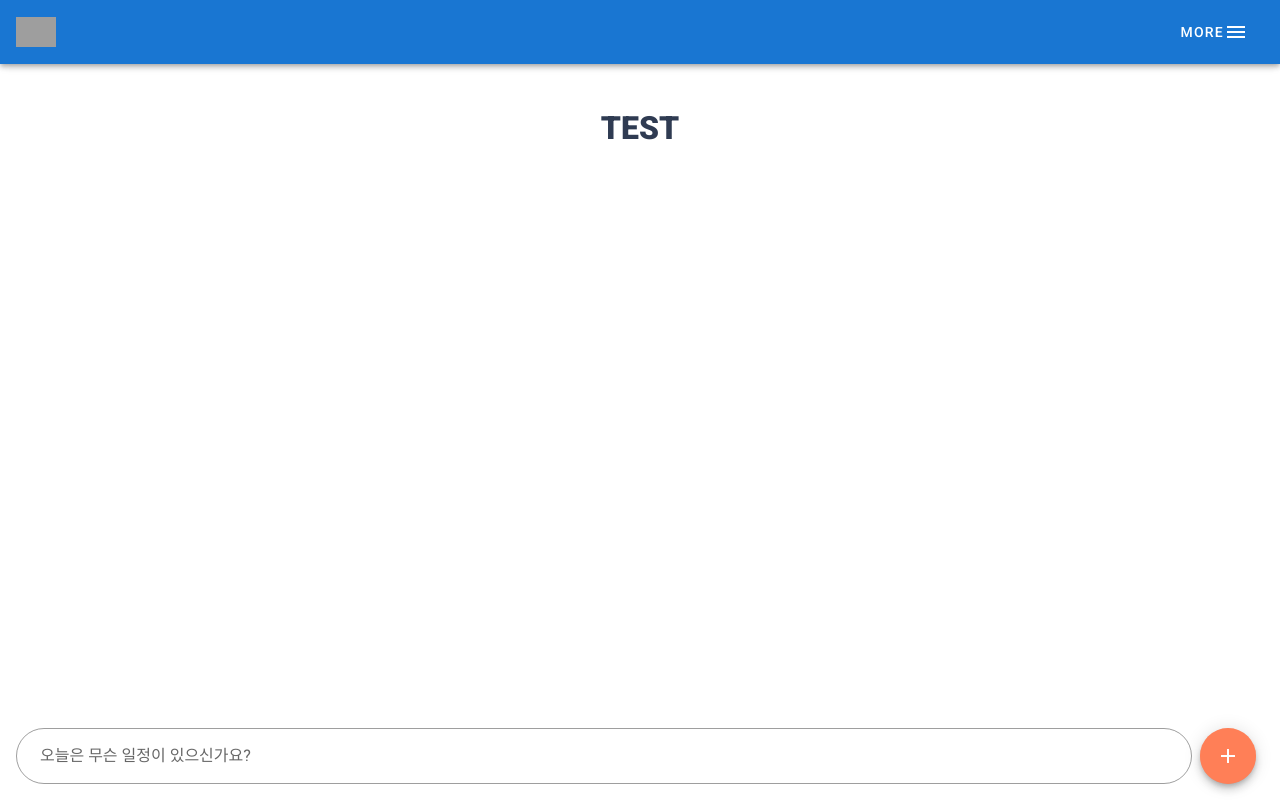
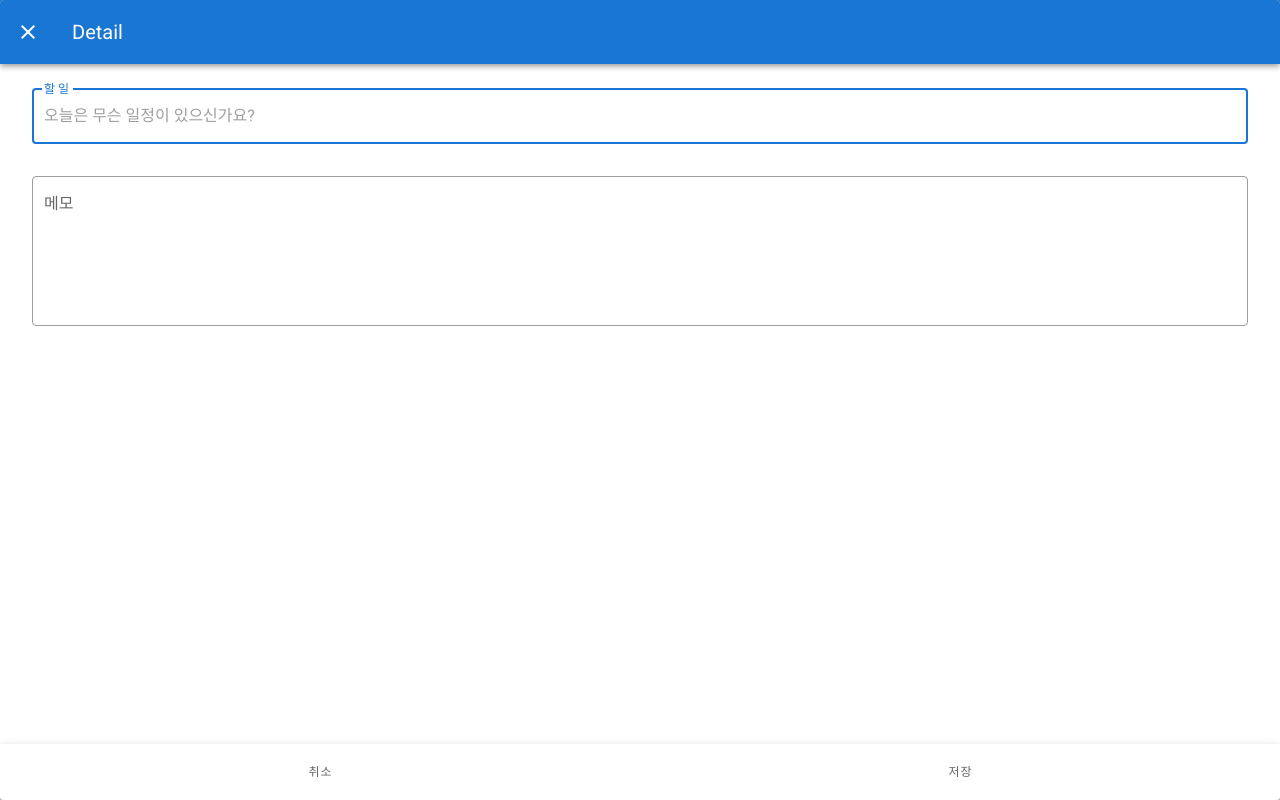
Before and after one commit to taulmax/vue-mobile-todo, a Vue app: page / in a window 1280 px wide. Both pictures are taken after a click on the button 1228 px from the left and 756 px from the top of the page. Built offline with nearby package versions, Linux system fonts and the light colour scheme; grey boxes are pictures that could not be loaded.

Commit message:
[feat] 내용 삽입

```diff
--- a/src/App.vue
+++ b/src/App.vue
@@ -62,7 +62,7 @@ export default {
       this.todoItems = [];
     },
     addTodo(todoItem) {
-      const { title, content } = todoItem;
+      const { title, memo } = todoItem;
 
       let todoObj = {};
 
@@ -73,7 +73,7 @@ export default {
         todoObj.id = 1;
       }
 
-      todoObj = { ...todoObj, state: "todo", title: title || "", content: content || "" };
+      todoObj = { ...todoObj, state: "todo", title: title || "", memo: memo || "" };
 
       this.todoItems.push(todoObj);
       localStorage.setItem("todo", JSON.stringify(this.todoItems));
--- a/src/components/TodoInput.vue
+++ b/src/components/TodoInput.vue
@@ -19,6 +19,7 @@
                 fab
                 dark
                 color="deep-orange"
+                @click="showDialog = true"
             >
                 <v-icon dark>
                     mdi-plus
@@ -46,6 +47,67 @@
                 <i class="closeModalBtn fas fa-times" aria-hidden="true"></i>
             </span>
         </modal>
+
+        <v-dialog
+            v-model="showDialog"
+            fullscreen
+            hide-overlay
+            transition="dialog-bottom-transition"
+        >
+            <v-card>
+                <v-toolbar
+                    dark
+                    color="primary"
+                >
+                    <v-btn
+                        icon
+                        dark
+                        @click="showDialog = false"
+                    >
+                        <v-icon>mdi-close</v-icon>
+                    </v-btn>
+                    <v-toolbar-title>Detail</v-toolbar-title>
+                </v-toolbar>
+                <v-list>
+                    <v-list-item>
+                        <v-text-field
+                            label="할 일"
+                            placeholder="오늘은 무슨 일정이 있으신가요?"
+                            autofocus
+                            hide-details
+                            outlined
+                            v-model="newTodoTitle"
+                            class="pa-4"
+                        ></v-text-field>
+                    </v-list-item>
+                    <v-list-item>
+                        <v-textarea
+                            label="메모"
+                            placeholder="자세한 내용을 적어주세요!"
+                            hide-details
+                            outlined
+                            v-model="newTodoMemo"
+                            no-resize
+                            class="pa-4"
+                        ></v-textarea>
+                    </v-list-item>
+                </v-list>
+                <v-bottom-navigation fixed>
+                    <v-row no-gutters>
+                        <v-col>
+                            <v-btn block height="100%" @click="showDialog = false">
+                                <span>취소</span>
+                            </v-btn>
+                        </v-col>
+                        <v-col>
+                            <v-btn block height="100%" @click="addFullTodo()">
+                                <span>저장</span>
+                            </v-btn>
+                        </v-col>
+                    </v-row>
+                </v-bottom-navigation>
+            </v-card>
+        </v-dialog>
     </div>
 </template>
 
@@ -56,7 +118,10 @@ export default {
     data() {
         return {
             newTodoItem: '',
-            showModal: false
+            newTodoTitle: '',
+            newTodoMemo: '',
+            showModal: false,
+            showDialog: false,
         }
     },
     methods: {
@@ -69,9 +134,18 @@ export default {
                 this.showModal = !this.showModal;
             }
         },
+        addFullTodo() {
+            this.$emit('addTodo', { title: this.newTodoTitle, memo: this.newTodoMemo });
+            this.clearDialogInput();
+            this.showDialog = false;
+        },
         clearInput() {
             this.newTodoItem = '';
-        }
+        },
+        clearDialogInput() {
+            this.newTodoTitle = '';
+            this.newTodoMemo = '';
+        },
     },
     components: {
         Modal: Modal
```
